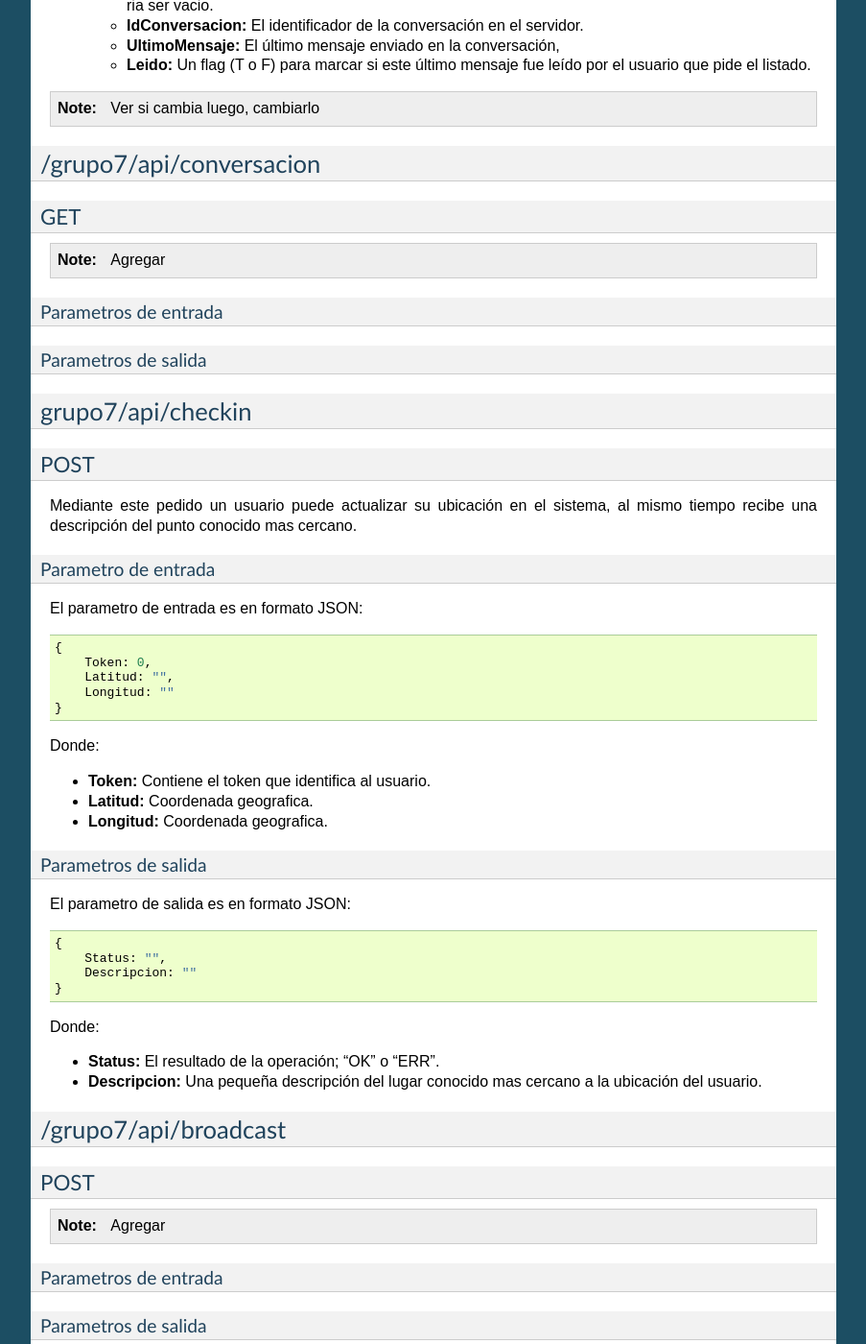
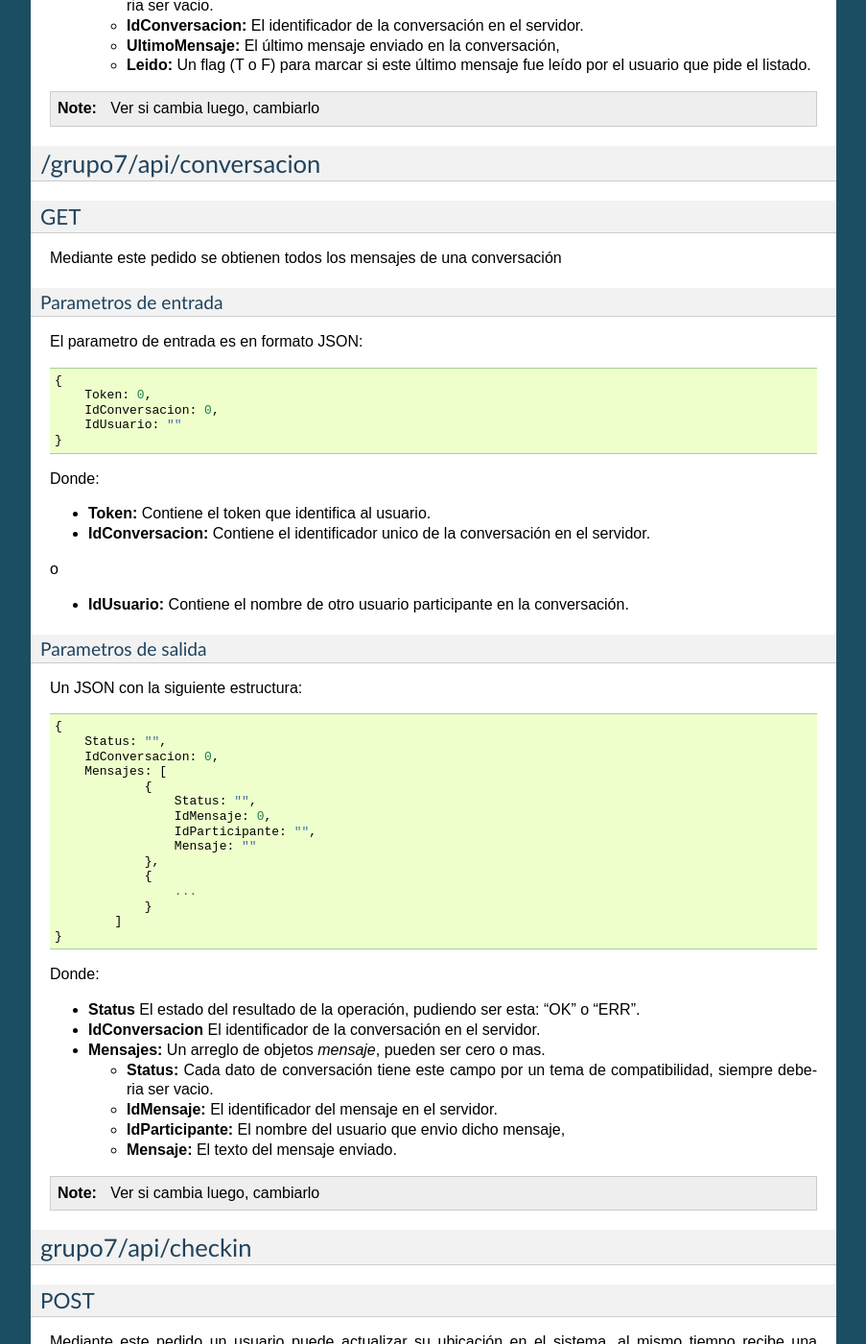
Before and after one commit to mellerster/7552Grupo7, a Sphinx documentation site: the page built from documentacion/source/Mensajes.rst, in a window 1280 px wide and 1400 px high, scrolled down 5316 px. Shown: the whole window at 96% size, without its empty margins (198-1101 px from the left). Built offline with Sphinx 7.4.7, drawn with Linux system fonts in a browser that asks for light colours.

Commit message:
Documentado el Get conversacion del api

```diff
--- a/documentacion/source/Mensajes.rst
+++ b/documentacion/source/Mensajes.rst
@@ -341,15 +341,68 @@
 GET
 ===
 
-.. note:: Agregar
+Mediante este pedido se obtienen todos los mensajes de una conversación
 
 
 Parametros de entrada
 ---------------------
 
+El parametro de entrada es en formato JSON::
+
+    {
+        Token: 0,
+        IdConversacion: 0,
+        IdUsuario: ""
+    }
+
+Donde:
+
+* **Token:** Contiene el token que identifica al usuario.
+
+* **IdConversacion:** Contiene el identificador unico de la conversación en el servidor.
+
+o
+
+* **IdUsuario:** Contiene el nombre de otro usuario participante en la conversación.
+
 Parametros de salida
 --------------------
 
+Un JSON con la siguiente estructura::
+
+    {
+        Status: "",
+        IdConversacion: 0,
+        Mensajes: [
+                {
+                    Status: "",
+                    IdMensaje: 0,
+                    IdParticipante: "",
+                    Mensaje: ""
+                },
+                {
+                    ...
+                }
+            ]
+    }
+
+Donde:
+
+* **Status** El estado del resultado de la operación, pudiendo ser esta: "OK" o "ERR".
+
+* **IdConversacion** El identificador de la conversación en el servidor.
+
+* **Mensajes:** Un arreglo de objetos *mensaje*, pueden ser cero o mas.
+
+  * **Status:** Cada dato de conversación tiene este campo por un tema de compatibilidad, siempre deberia ser vacio.
+
+  * **IdMensaje:** El identificador del mensaje en el servidor.
+
+  * **IdParticipante:** El nombre del usuario que envio dicho mensaje,
+
+  * **Mensaje:** El texto del mensaje enviado.
+
+.. note:: Ver si cambia luego, cambiarlo
 
 
 ******************
```
